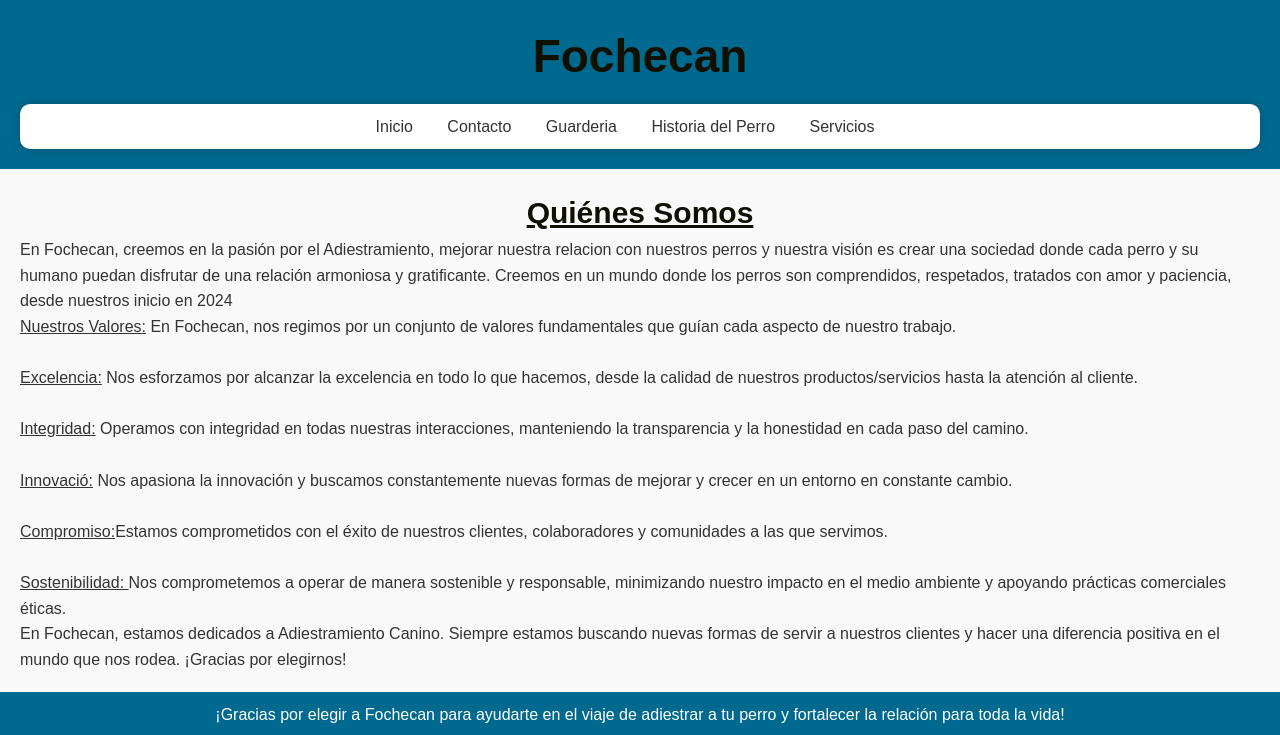
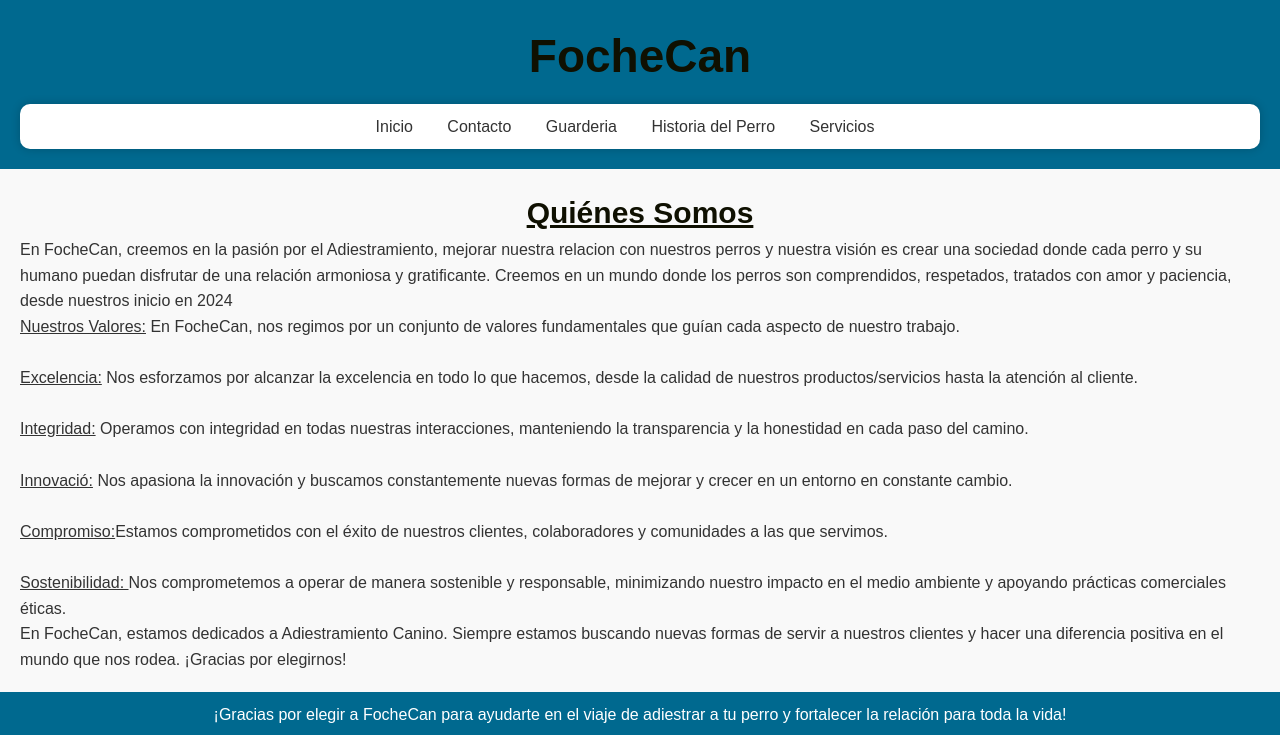
Before and after one commit to noehVan/webPerritos, a plain HTML site: page Pages/Quienes.html in a window 1280 px wide. Shown: the top 735 px of the page. Drawn offline with Linux system fonts and the light colour scheme.

Commit message:
Update Quienes.html

```diff
--- a/Pages/Quienes.html
+++ b/Pages/Quienes.html
@@ -9,7 +9,7 @@
 </head>
 <body>
     <header>
-        <h1>Fochecan</h1>
+        <h1>FocheCan</h1>
         <nav>
             <ul>
             <li><a href="../Index.html">Inicio</a></li>
@@ -23,12 +23,12 @@
     <main>
         <h2>Quiénes Somos</h2>
             <p>
-                En Fochecan, creemos en la pasión por el Adiestramiento, mejorar nuestra relacion con nuestros perros y nuestra visión es crear una sociedad donde cada perro y su humano puedan disfrutar de una relación armoniosa y gratificante.
+                En FocheCan, creemos en la pasión por el Adiestramiento, mejorar nuestra relacion con nuestros perros y nuestra visión es crear una sociedad donde cada perro y su humano puedan disfrutar de una relación armoniosa y gratificante.
                 Creemos en un mundo donde los perros son comprendidos, respetados, tratados con amor y paciencia, desde nuestros inicio en 2024
             <p>
             <p> <u> Nuestros Valores:</u>
 
-                En Fochecan, nos regimos por un conjunto de valores fundamentales que guían cada aspecto de nuestro trabajo.
+                En FocheCan, nos regimos por un conjunto de valores fundamentales que guían cada aspecto de nuestro trabajo.
                 <br><br>
                 <u>Excelencia:</u> Nos esforzamos por alcanzar la excelencia en todo lo que hacemos, desde la calidad de nuestros productos/servicios hasta la atención al cliente.
                 <br><br>
@@ -40,11 +40,11 @@
                 <br><br>
                 <u>Sostenibilidad: </u> Nos comprometemos a operar de manera sostenible y responsable, minimizando nuestro impacto en el medio ambiente y apoyando prácticas comerciales éticas.
              </p>
-                En Fochecan, estamos dedicados a Adiestramiento Canino. Siempre estamos buscando nuevas formas de servir a nuestros clientes y hacer una diferencia positiva en el mundo que nos rodea.
+                En FocheCan, estamos dedicados a Adiestramiento Canino. Siempre estamos buscando nuevas formas de servir a nuestros clientes y hacer una diferencia positiva en el mundo que nos rodea.
                 ¡Gracias por elegirnos!
     </main>
     <footer>
-        <p>¡Gracias por elegir a Fochecan para ayudarte en el viaje de adiestrar a tu perro y fortalecer la relación para toda la vida!</p>
+        <p>¡Gracias por elegir a FocheCan para ayudarte en el viaje de adiestrar a tu perro y fortalecer la relación para toda la vida!</p>
             <div class="social-links">
               <a href="https://www.facebook.com/" target="_blank" rel="noopener noreferrer"><img src="/logo/facebook.png" alt="Facebook"></a>
               <a href="https://wa.me/" target="_blank" rel="noopener noreferrer"><img src="/logo/whatsapp.png" alt="WhatsApp"></a>
```
